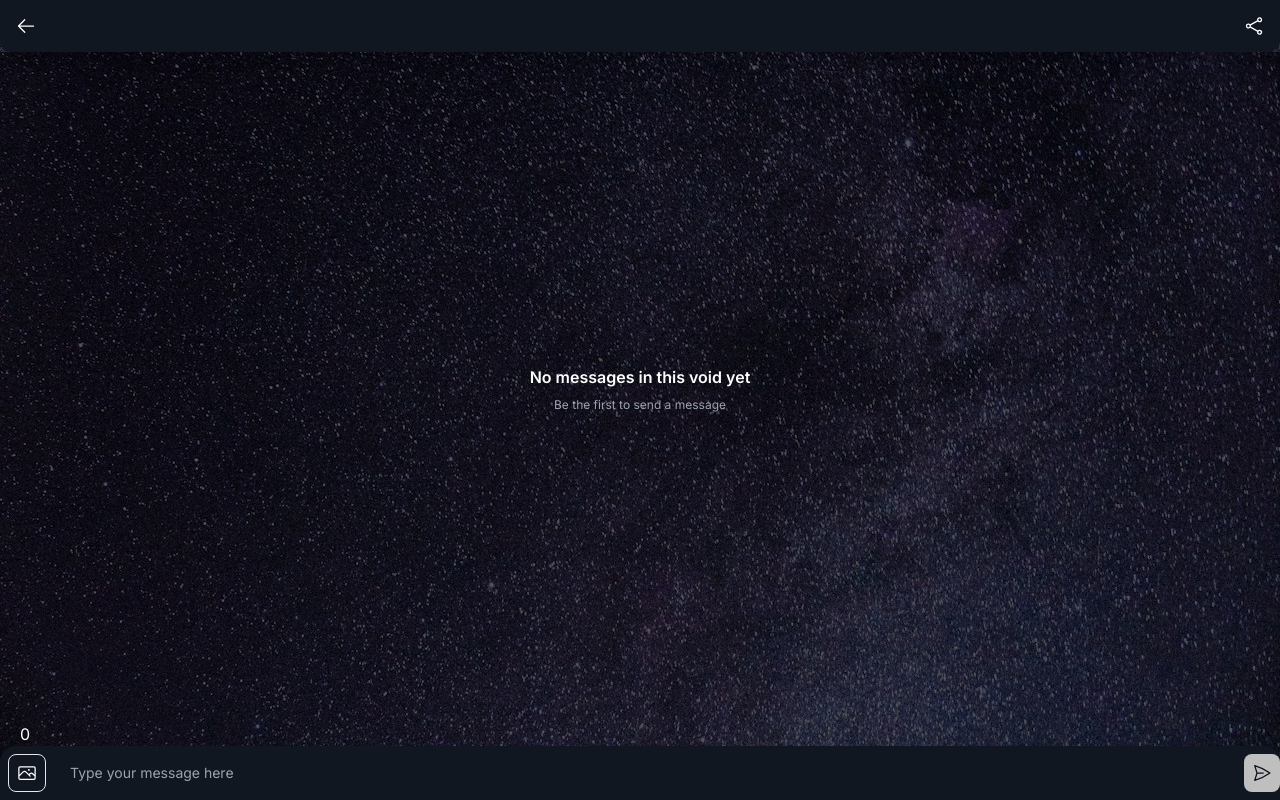
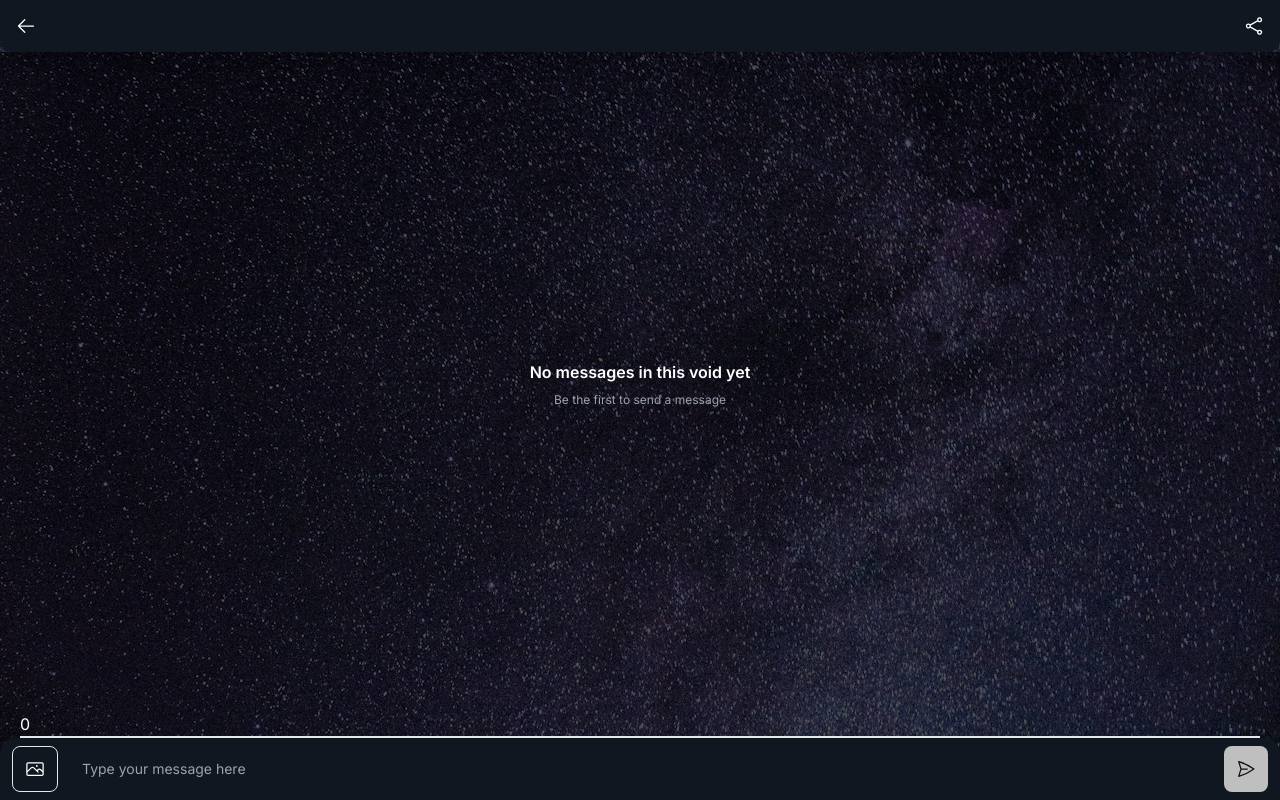
Before and after one commit to Dev-Dylann/The-Void, a Next.js app: page /1 in a window 1280 px wide. Built offline with nearby package versions, Linux system fonts and the light colour scheme; no server answers; the database is empty.

Commit message:
implemented realtime to broadcast changes to all participants of a void

```diff
--- a/app/[voidId]/components/ChatBody.tsx
+++ b/app/[voidId]/components/ChatBody.tsx
@@ -1,6 +1,9 @@
 "use client"
 
 import { useState, useEffect } from 'react'
+import supabase from '@/lib/supabase'
+import { useParams } from 'next/navigation'
+import { subscribeToChanges } from '@/lib/SubscribeRealtime'
 import MessageArea from './MessageArea'
 import MessageInput from './MessageInput'
 
@@ -18,6 +21,16 @@ export default function ChatBody({ messagesArray }: Props) {
     const [replying, setReplying] = useState<number | undefined>(undefined)
     const [messages, setMessages] = useState(messagesArray)
 
+    const { voidId } = useParams()
+
+    const voidChannel = supabase.channel(voidId as string)
+
+    const data = subscribeToChanges(voidChannel, voidId as string, setMessages)
+
+    useEffect(() => {
+        console.log(messages)
+    }, [messages])
+
     return (
         <>
             <MessageArea setReplying={setReplying} messages={messages} />
--- a/app/[voidId]/components/MessageArea.tsx
+++ b/app/[voidId]/components/MessageArea.tsx
@@ -69,7 +69,7 @@ export default function MessageArea({ setReplying, messages }: Props) {
                 })
             )}
 
-            <div ref={bottomRef}></div>
+            <div ref={bottomRef} className='border'></div>
 
             <ToBottom scrollFn={scrollToBottom} atBottom={atBottom} />
         </section>
--- a/app/[voidId]/components/MessageInput.tsx
+++ b/app/[voidId]/components/MessageInput.tsx
@@ -1,6 +1,6 @@
 "use client"
 
-import { useState } from "react"
+import { useEffect, useState } from "react"
 import { useParams } from "next/navigation"
 import { inputNewMessage } from "@/lib/actions"
 import { inter } from "@/app/ui/fonts"
@@ -22,10 +22,25 @@ type Props = {
 export default function MessageInput({ replying, setReplying, messages }: Props) {
 
     const [message, setMessage] = useState('')
+    const [replied, setReplied] = useState<{
+        id: number;
+        message: string;
+        replied: string | null;
+        sent_at: string;
+        void_id: string;
+    }>()
 
-    const replied = messages.find(message => {
-        return message.id === replying
-    })
+
+    useEffect(() => {
+        const replied = messages.find(message => {
+            return message.id === replying
+        })
+
+        setReplied(replied)
+
+        console.log(replying)
+        console.log(replied)
+    }, [replying])
 
     const { voidId } = useParams()
 
@@ -37,11 +52,11 @@ export default function MessageInput({ replying, setReplying, messages }: Props)
     const inputNewMessagewithArgs = inputNewMessage.bind(null, newMessageArgs)
 
     return (
-        <section className='sticky bottom-0 bg-darkBg rounded-t-2xl flex-end w-full p-2 flex gap-2'>
-            <form action={inputNewMessagewithArgs} className="grid grid-cols-[1fr_28px] w-full gap-2">
+        <section className='sticky bottom-0 bg-darkBg rounded-t-2xl flex-end w-full py-2 px-3 flex gap-2 z-10'>
+            <form action={inputNewMessagewithArgs} className="grid grid-cols-[1fr_auto] w-full gap-2">
                 {replying && (
                     <div className='relative p-2 flex flex-col gap-1 text-xs col-span-full text-gray-500 border rounded-lg'>
-                        <button onClick={() => setReplying(undefined)}>
+                        <button type="button" onClick={() => setReplying(undefined)}>
                             <XMarkIcon className='h-4 w-4 absolute top-2 right-2' />
                         </button>
                         Replying to
@@ -51,13 +66,13 @@ export default function MessageInput({ replying, setReplying, messages }: Props)
                 <label htmlFor="message" className='absolute -left-[999px]'>
                     Type your message here
                 </label>
-                <input type="text" name="message" id="message" placeholder='Type your message here' value={message} onChange={(e) => setMessage(e.target.value)} className='text-sm bg-transparent outline-none rounded-lg py-2 px-4 outline outline-2 focus:outline-white -outline-offset-2 grow' />
+                <input type="text" name="message" id="message" autoComplete="off" placeholder='Type your message here' value={message} onChange={(e) => setMessage(e.target.value)} className='text-sm bg-transparent outline-none rounded-lg py-2 px-4 outline outline-2 focus:outline-white -outline-offset-2 grow' />
 
-                <SendButton message={message} setMessage={setMessage} />
+                <SendButton message={message} setMessage={setMessage} setReplying={setReplying} />
             </form>
 
             {!message && (
-                <button className='p-2 rounded-lg border bg-darkBg -order-1 h-fit self-end'>
+                <button className='p-3 rounded-lg border bg-darkBg -order-1 h-fit self-end'>
                     <PhotoIcon className='h-5 w-5' />
                 </button>
             )}
--- a/app/[voidId]/components/SendButton.tsx
+++ b/app/[voidId]/components/SendButton.tsx
@@ -4,20 +4,22 @@ import { useEffect } from "react"
 
 type Props = {
     message: string,
-    setMessage: React.Dispatch<React.SetStateAction<string>>
+    setMessage: React.Dispatch<React.SetStateAction<string>>,
+    setReplying: React.Dispatch<React.SetStateAction<number | undefined>>
 }
 
-export default function SendButton({ message, setMessage }: Props) {
+export default function SendButton({ message, setMessage, setReplying }: Props) {
     const { pending } = useFormStatus()
 
     useEffect(() => {
         if (!pending) {
             setMessage('')
+            setReplying(undefined)
         }
     }, [pending])
 
     return (
-        <button disabled={pending || !message} className='p-2 rounded-lg text-darkBg bg-white w-fit disabled:brightness-75'>
+        <button disabled={pending || !message} className='p-3 rounded-lg text-darkBg bg-white w-fit disabled:brightness-75'>
             <PaperAirplaneIcon className='h-5 w-5' />
         </button>
     )
--- a/app/[voidId]/page.tsx
+++ b/app/[voidId]/page.tsx
@@ -33,11 +33,6 @@ export default async function VoidRoom({ params }: Props) {
 
     const { voidId } = params
 
-    /* const { data } = await fetchVoidName(voidId)
-    const voidName = data[0]?.void_name
-
-    const { messages } = await fetchMessages(voidId) */
-
     const voidData = fetchVoidName(voidId)
     const messagesData = fetchMessages(voidId)
 
@@ -54,7 +49,7 @@ export default async function VoidRoom({ params }: Props) {
                 <ShareIcon className='h-5 w-5' />
             </header>
 
-            <main className='grow flex flex-col bg-black/65'>
+            <main className='grow flex flex-col bg-black/65 h-full'>
                 <ChatBody messagesArray={messages.messages} />
             </main>
         </>
--- a/app/components/ToBottom.tsx
+++ b/app/components/ToBottom.tsx
@@ -11,7 +11,7 @@ type Props = {
 const ToBottom = ({ scrollFn, atBottom }: Props) => {
 
     return (
-        <button onClick={scrollFn} className='z-[99] fixed right-5 bottom-16 bg-white text-darkBg rounded-lg w-fit p-2 invisible transition-all hover:brightness-90 shadow-lg' style={!atBottom ? { visibility: 'visible' } : {}}><ChevronDoubleDownIcon className='h-4 w-4' /></button>
+        <button onClick={scrollFn} className='z-[9] fixed right-5 bottom-16 bg-white text-darkBg rounded-lg w-fit p-2 invisible transition-all hover:brightness-90 shadow-lg' style={!atBottom ? { visibility: 'visible' } : {}}><ChevronDoubleDownIcon className='h-4 w-4' /></button>
     )
 }
 
--- /dev/null
+++ b/lib/SubscribeRealtime.ts
@@ -0,0 +1,35 @@
+import supabase from "./supabase"
+import { RealtimeChannel } from "@supabase/supabase-js"
+
+type message = {
+    id: number;
+    message: string;
+    replied: string | null;
+    sent_at: string;
+    void_id: string;
+}
+
+export function subscribeToChanges(channel: RealtimeChannel, voidId: string, setMessages: React.Dispatch<React.SetStateAction<{
+    id: number;
+    message: string;
+    replied: string | null;
+    sent_at: string;
+    void_id: string;
+}[]>>) {
+
+    const listener = channel.on(
+        'postgres_changes',
+        { event: '*', schema: 'public', table: 'messages', filter: `void_id=eq.${voidId}` },
+        (payload) => {
+            console.log('Change received!', payload)
+            setMessages(prev => prev.concat([payload.new as message]))
+        }
+    )
+        .subscribe()
+
+    return listener
+}
+
+export function unsubscribeFromChanges(channel: RealtimeChannel) {
+    supabase.removeChannel(channel)
+}
```
